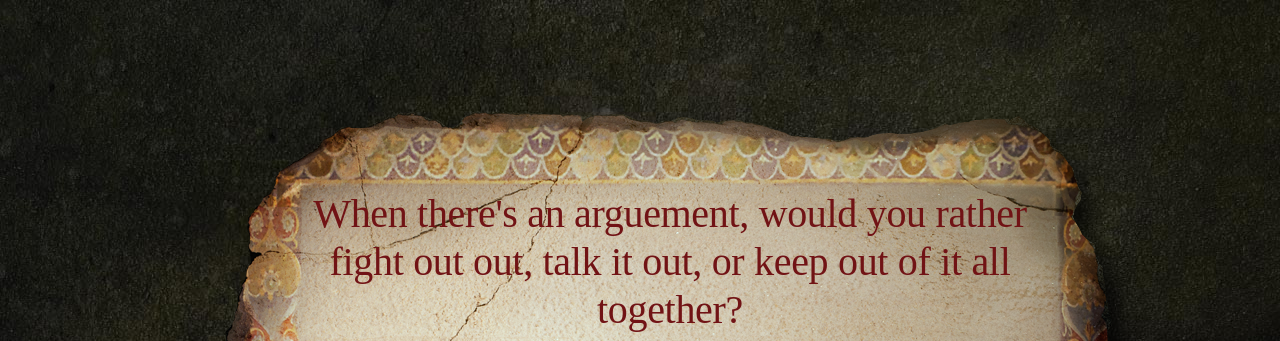
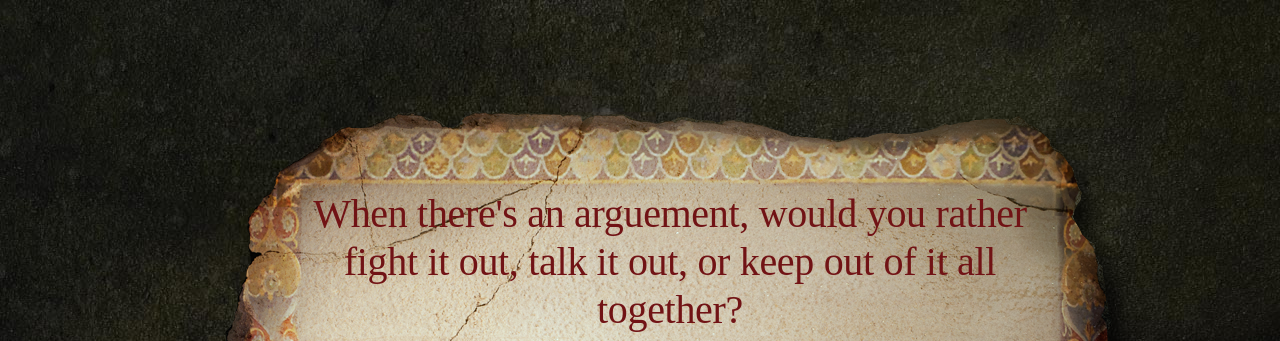
Before and after one commit to DMNSWT/Pompeii-Quiz-Interactive, a website: page adult.html in a window 1280 px wide. Shown: the top 341 px of the page. Drawn offline with Linux system fonts and the light colour scheme; a web font is replaced by a local one.

Commit message:
Fix grammatical error
Fix grammatical error on adult question about fighting it out.

```diff
--- a/adult.html
+++ b/adult.html
@@ -40,7 +40,7 @@
 				<section>
 					<section class="home slideBG present">
 						<div class="container">
-							<h2>When there's an arguement, would you rather fight out out, talk it out, or keep out of it all together?</h2>
+							<h2>When there's an arguement, would you rather fight it out, talk it out, or keep out of it all together?</h2>
 							<p>
 								<ul>
 									<li>
```
